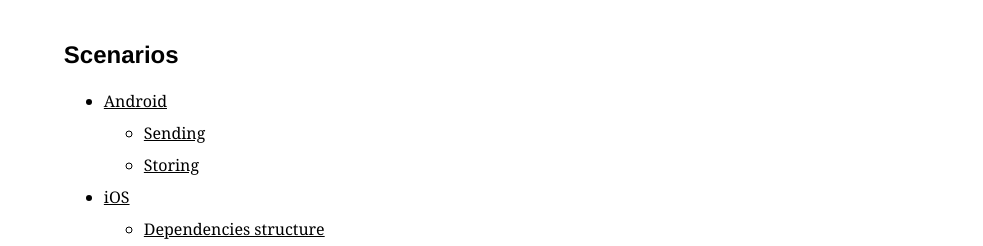
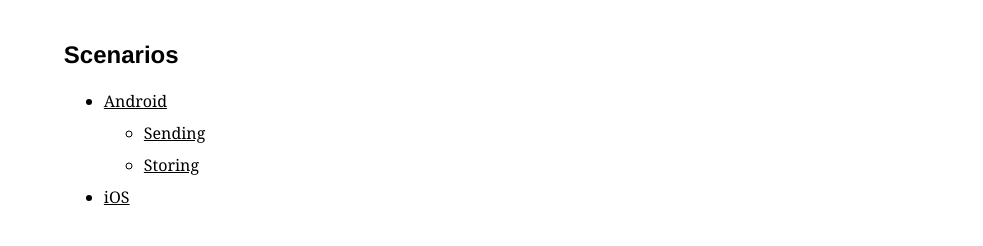
Before and after one commit to cpotdevin/OsmAnd-ios-Analysis, a plain HTML site: page security/index.html in a window 1280 px wide. Shown: the part 268-514 px from the top of the page, without its empty margins (297-1280 px from the left). Drawn offline with nearby package versions, Linux system fonts and the light colour scheme.

Commit message:
Security minor changes

```diff
--- a/security/index.html
+++ b/security/index.html
@@ -28,9 +28,6 @@
                 </li>
                 <li>
                     <a href="#ios">iOS</a>
-                    <ul>
-                        <li><a href="#ios1">Dependencies structure</a></li>
-                    </ul>
                 </li>
             </ul>
 
```
